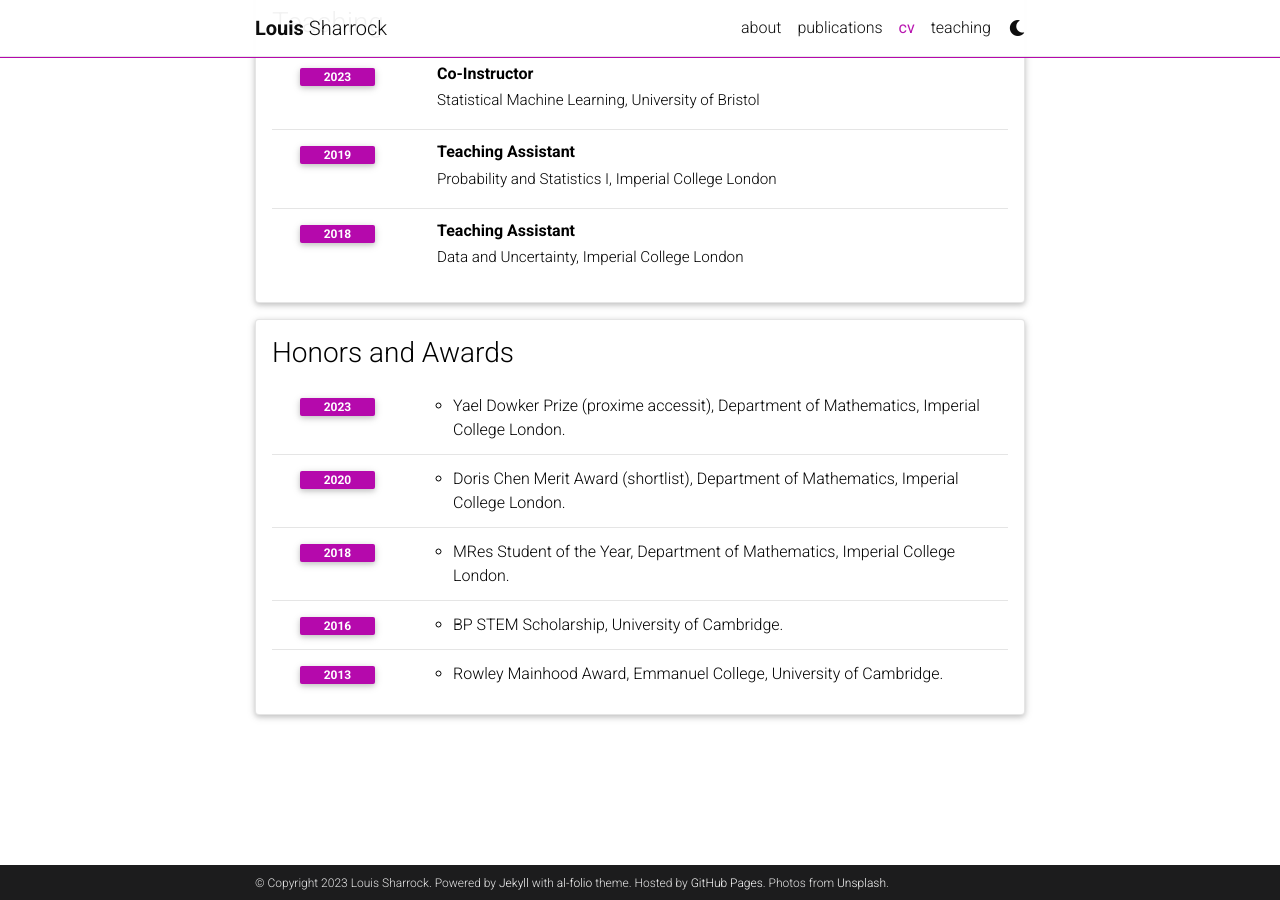
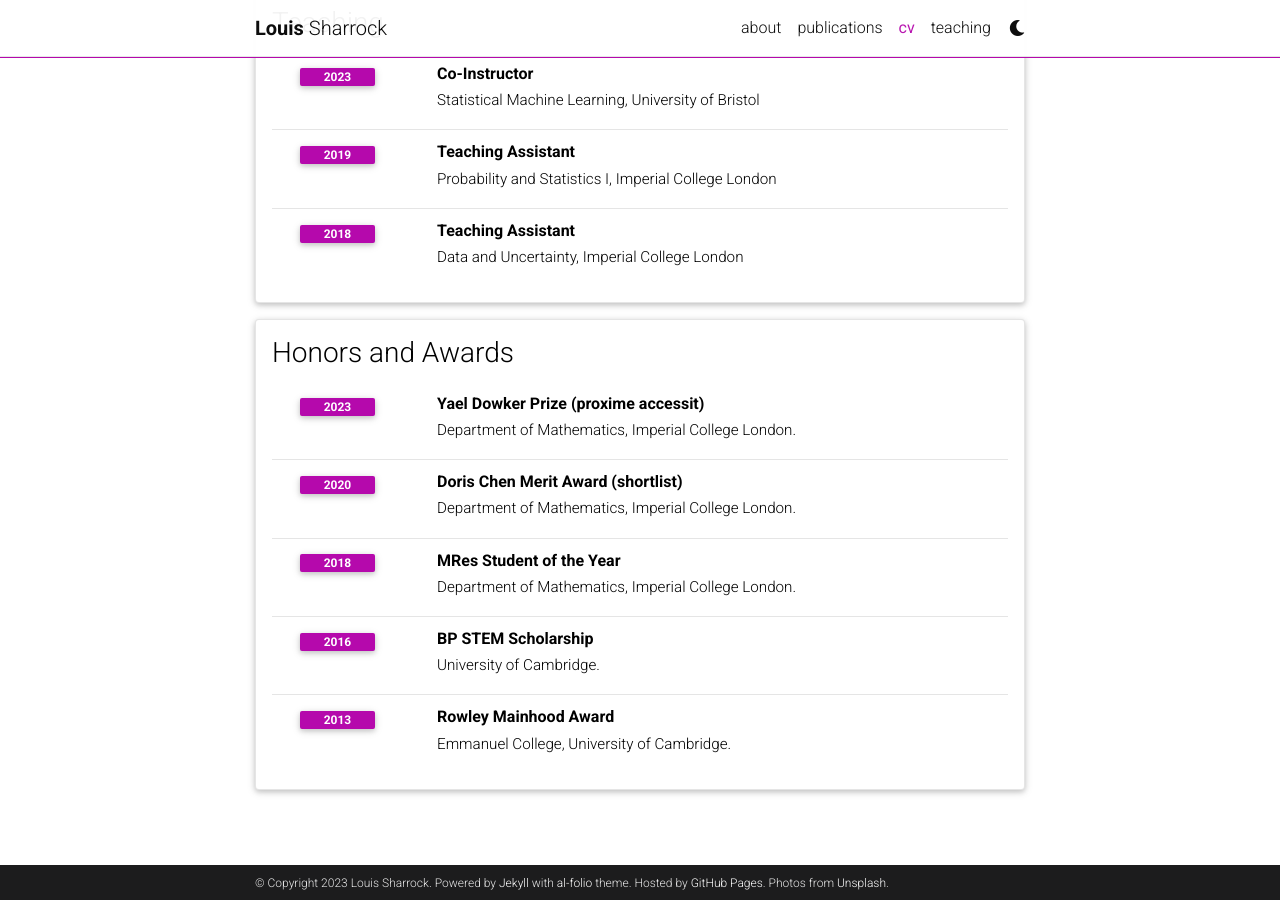
Before and after one commit to louissharrock/louissharrock.github.io, a Jekyll site: the page built from _pages/cv.md, in a window 1280 px wide and 900 px high, scrolled down 1159 px. Built offline with Jekyll 4.4.1, drawn with Linux system fonts in a browser that asks for light colours; comment, search, counter and statistics services are not loaded; a style sheet for code colours, icons or effects is not loaded; some of the changed lines change nothing that is shown.

Commit message:
Update cv.yml

```diff
--- a/_data/cv.yml
+++ b/_data/cv.yml
@@ -56,17 +56,17 @@
   type: time_table
   contents:
     - year: 2023
-      items:
-        - Yael Dowker Prize (proxime accessit), Department of Mathematics, Imperial College London.
+      title: Yael Dowker Prize (proxime accessit)
+      institution: Department of Mathematics, Imperial College London.
     - year: 2020
-      items:
-        - Doris Chen Merit Award (shortlist), Department of Mathematics, Imperial College London.
+      title: Doris Chen Merit Award (shortlist)
+      institution: Department of Mathematics, Imperial College London.
     - year: 2018
-      items:
-        - MRes Student of the Year, Department of Mathematics, Imperial College London.
+      title: MRes Student of the Year
+      institution: Department of Mathematics, Imperial College London.
     - year: 2016
-      items:
-        - BP STEM Scholarship, University of Cambridge.
+      title: BP STEM Scholarship
+      institution: University of Cambridge.
     - year: 2013
-      items:
-        - Rowley Mainhood Award, Emmanuel College, University of Cambridge.
+      title: Rowley Mainhood Award
+      institution: Emmanuel College, University of Cambridge.
```
